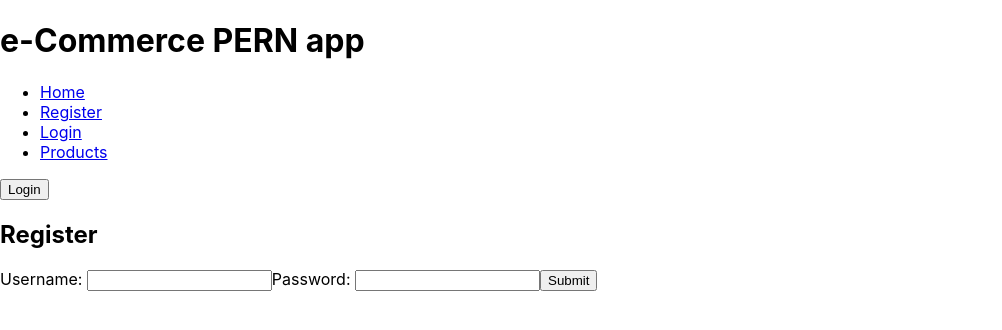
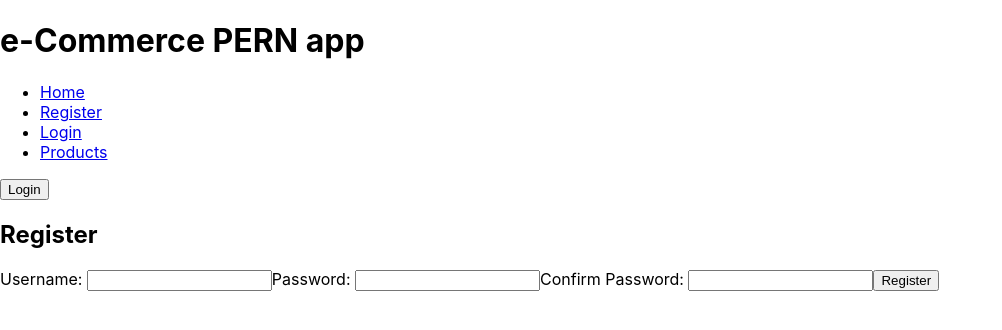
Before and after one commit to RyanTarnowski/e-commerce-pern-app, a React (Create React App) app: page /register in a window 1280 px wide. Shown: the top 330 px of the page, without its empty margins (0-1002 px from the left). Built offline with nearby package versions, Linux system fonts and the light colour scheme.

Commit message:
Tweaks to registration and error messages

```diff
--- a/src/components/Orders/Orders.js
+++ b/src/components/Orders/Orders.js
@@ -40,6 +40,7 @@ const Orders = () => {
     return (
         <div>
             <h2>Orders</h2>
+            {error && <div>{error}</div>}
 
             {orders.map((order, index) => (
                 <div>
--- a/src/components/Register/Register.js
+++ b/src/components/Register/Register.js
@@ -8,11 +8,21 @@ const Register = () => {
     const { error, message } = useSelector(state => state.user);
     const [newUsername, setNewUsername] = useState("");
     const [newPassword, setNewPassword] = useState("");
+    const [newPassword2, setNewPassword2] = useState("");
+    const [error2, setError2] = useState("");
     const navigate = useNavigate();
 
     const handleRegister = async (e) => {
         try {
             e.preventDefault();
+
+            if(newPassword !== newPassword2){
+                setError2("Passwords do not match");
+                return false;
+            } else {
+                setError2("");
+            }
+
             await dispatch(registerUser({username: newUsername, password: newPassword}));
         } catch(err) {
             console.log(err);
@@ -33,15 +43,18 @@ const Register = () => {
         <div>
             <h2>Register</h2>
 
-            <form onSubmit={handleRegister}>
+            <form onSubmit={handleRegister} >
                 <label>Username: </label>
                 <input name="username" id="username" required onChange={(e) => {setNewUsername(e.target.value)}} />
                 <label>Password: </label>
                 <input name="password" id="password" type="password" required minLength={4} maxLength={16} onChange={(e) => {setNewPassword(e.target.value)}}/>
-                <button type="submit">Submit</button>
+                <label>Confirm Password: </label>
+                <input name="password2" id="password2" type="password" required minLength={4} maxLength={16} onChange={(e) => {setNewPassword2(e.target.value)}}/>
+                <button type="submit">Register</button>
+            </form>
 
-                {error && <div>{error}</div>}
-            </form>
+            {error && <div>{error}</div>}
+            {error2 && <div>{error2}</div>}
 
             {
                 message &&
```
Also changed, not shown: 1 other file (tests, documents, lock files or other folders).
